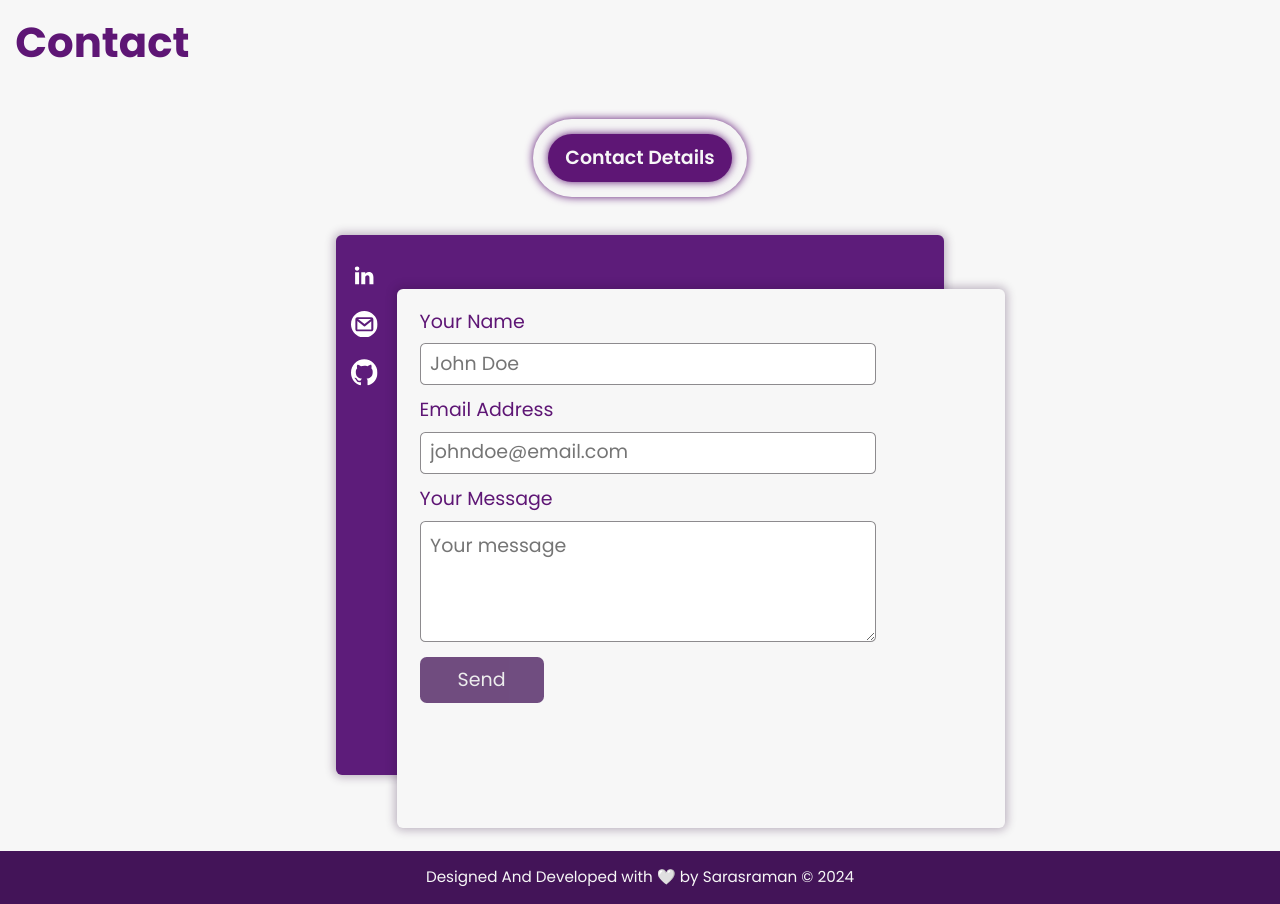
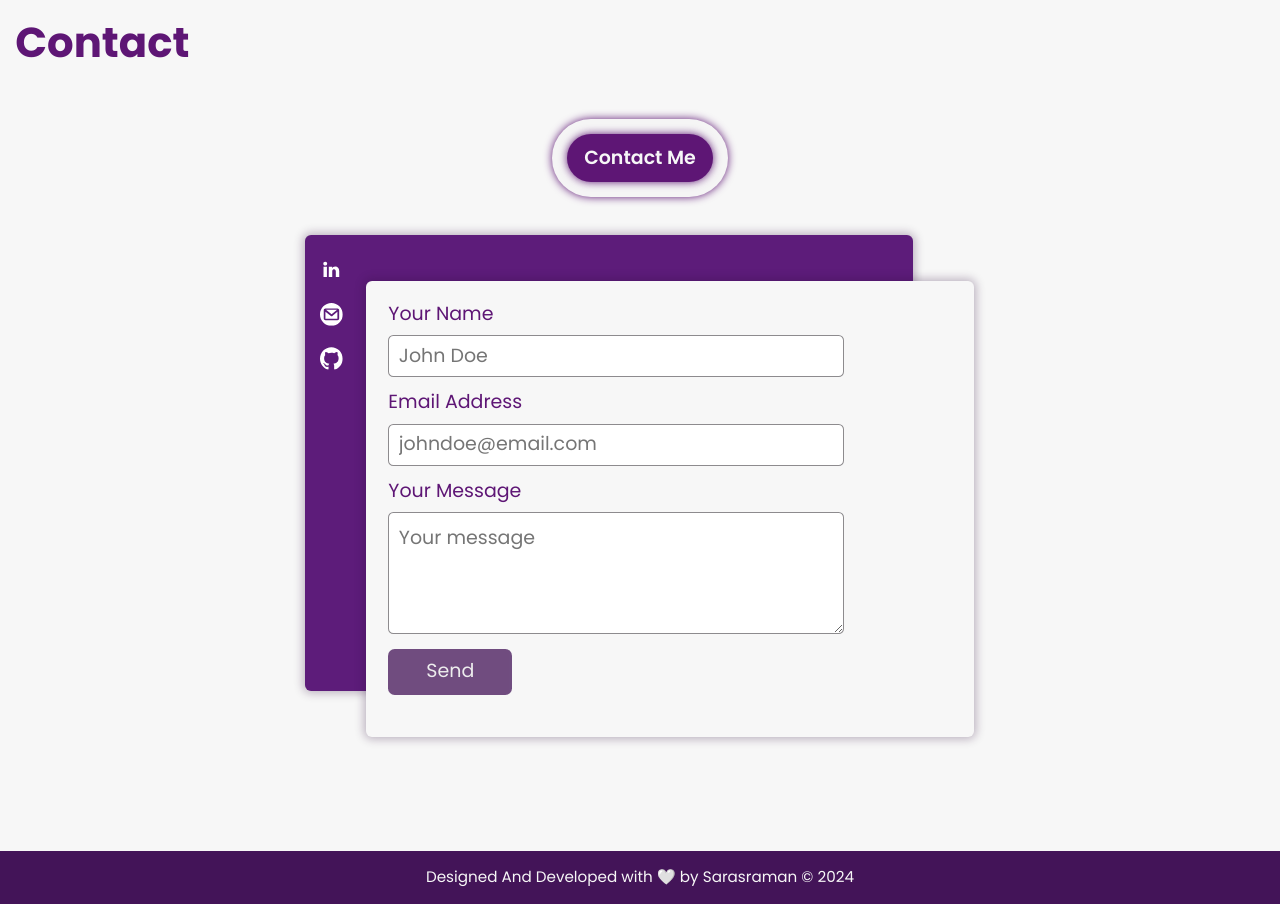
Before and after one commit to sarathme/my_portfolio, a React (Vite) app: page / in a window 1280 px wide. Shown: the part 3420-4324 px from the top of the page. Built offline with nearby package versions, Linux system fonts and the light colour scheme.

Commit message:
Patch work on contact section styles

```diff
--- a/src/components/Contact.jsx
+++ b/src/components/Contact.jsx
@@ -12,7 +12,7 @@ function Contact() {
       diagonal={false}
       id="contact"
       className="grid-section">
-      <SectionNav options={[{ label: "Contact Details", value: "call" }]} />
+      <SectionNav options={[{ label: "Contact Me", value: "call" }]} />
       <div className={styles.contact_container}>
         <Details>
           <Form />
--- a/src/components/Contact.module.css
+++ b/src/components/Contact.module.css
@@ -1,7 +1,14 @@
 .contact_container {
   display: flex;
   justify-content: center;
+  height: 28rem;
   gap: 1rem;
-  width: 100%;
+  width: 95%;
   padding: 1em;
 }
+
+@media (min-width: 37.5em) {
+  .contact_container {
+    height: 32rem;
+  }
+}
--- a/src/ui/Details.module.css
+++ b/src/ui/Details.module.css
@@ -37,8 +37,8 @@
 }
 
 .socials svg {
-  width: 1.75rem;
-  height: 1.75rem;
+  width: var(--fs-800);
+  height: var(--fs-800);
   transition: transform 100ms ease-in;
 }
 
--- a/src/ui/Form.jsx
+++ b/src/ui/Form.jsx
@@ -18,7 +18,7 @@ function validate(values) {
     errors.email = "*Please provide a valid email";
   }
   if (!values.message) {
-    errors.message = "*Please write a message to me";
+    errors.message = "*This field cannot be empty";
   }
 
   return errors;
```
